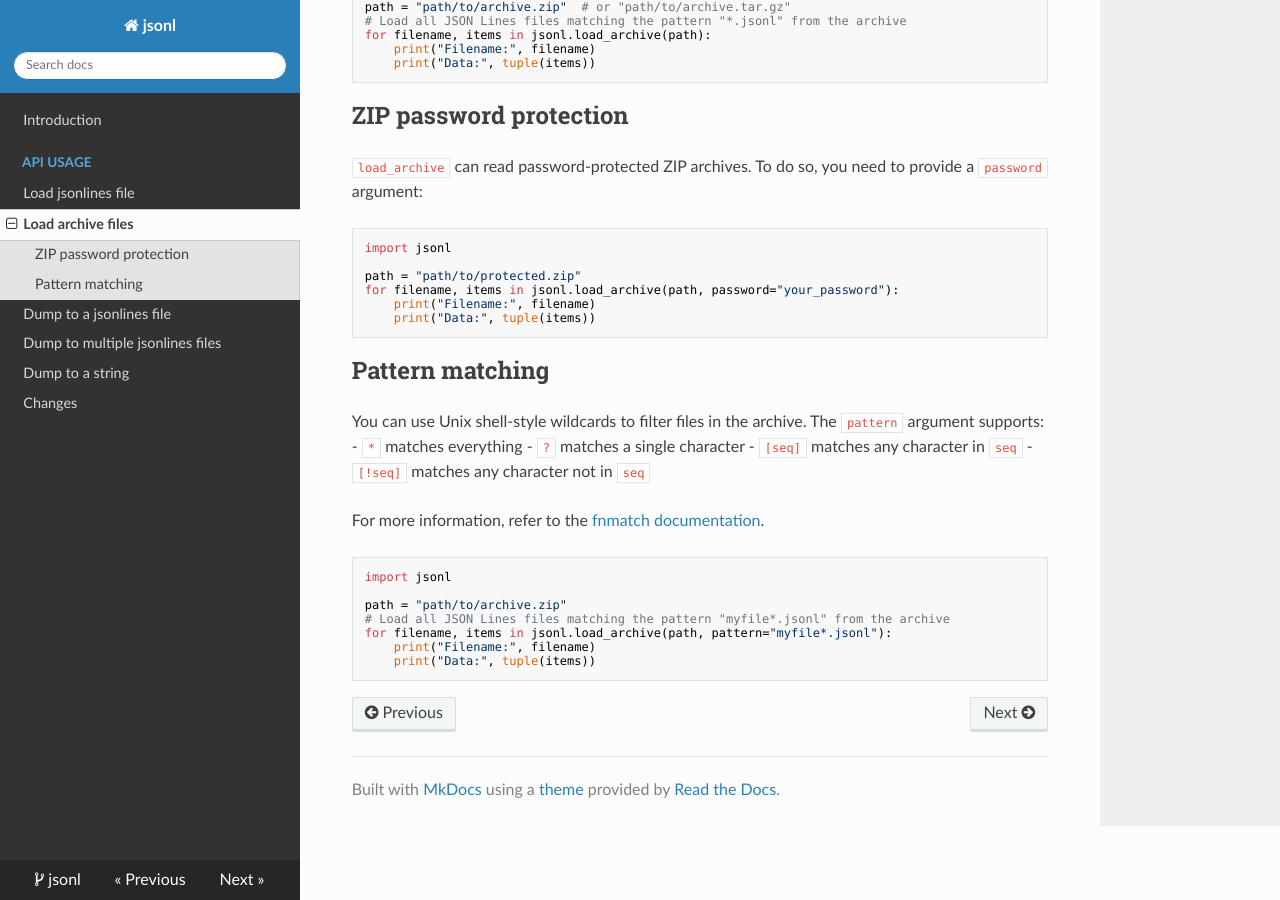
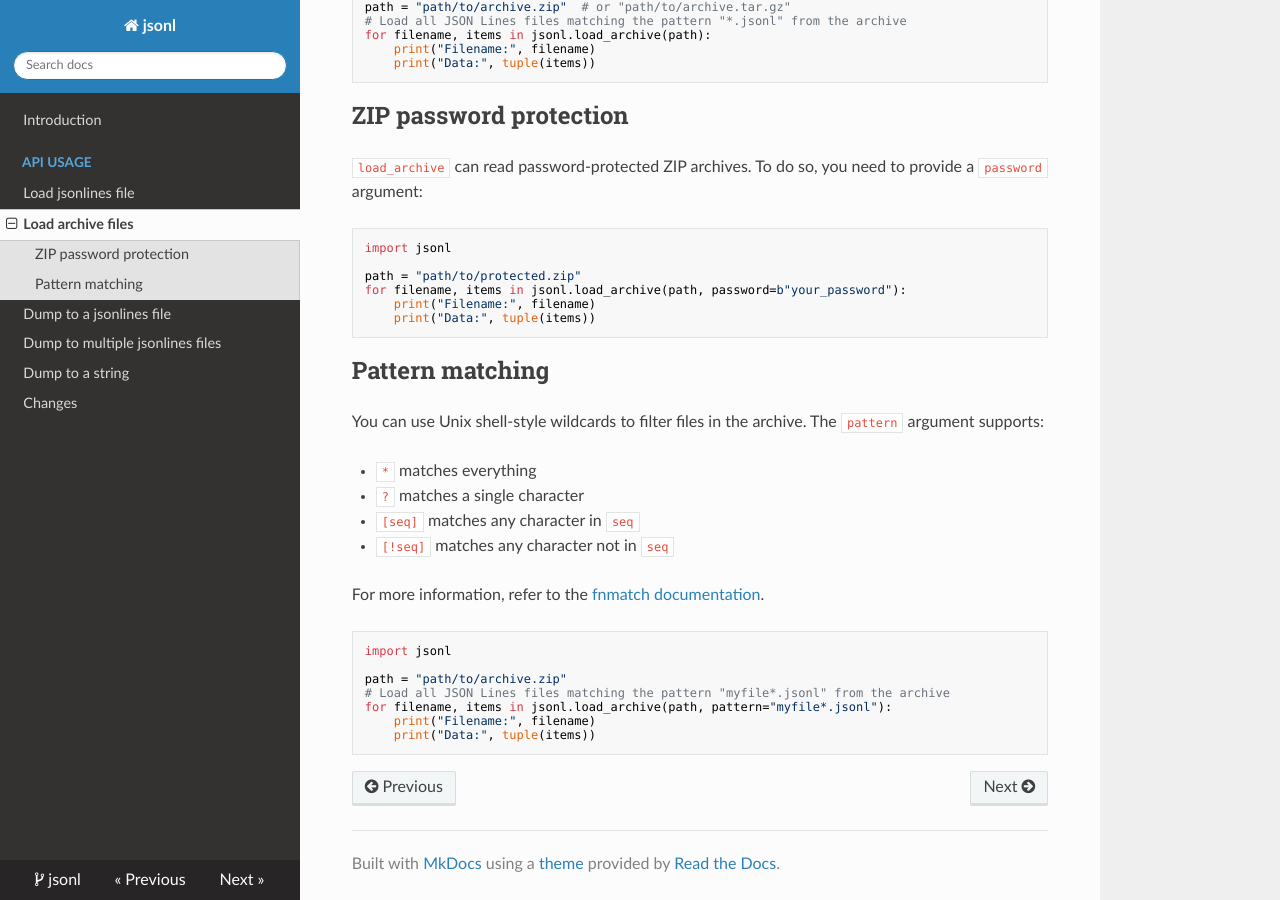
Before and after one commit to rmoralespp/jsonl, an MkDocs documentation site: the page built from docs/load_archive.md, in a window 1280 px wide and 900 px high, scrolled down 554 px. Built offline with MkDocs 1.6.1, drawn with Linux system fonts in a browser that asks for light colours; nearby versions of some CDN libraries.

Commit message:
Update documentation site

````diff
--- a/docs/load_archive.md
+++ b/docs/load_archive.md
@@ -32,7 +32,7 @@ for filename, items in jsonl.load_archive(path):
 import jsonl
 
 path = "path/to/protected.zip"
-for filename, items in jsonl.load_archive(path, password="your_password"):
+for filename, items in jsonl.load_archive(path, password=b"your_password"):
     print("Filename:", filename)
     print("Data:", tuple(items))
 ```
@@ -40,6 +40,7 @@ for filename, items in jsonl.load_archive(path, password="your_password"):
 ## Pattern matching
 
 You can use Unix shell-style wildcards to filter files in the archive. The `pattern` argument supports:
+
 - `*` matches everything
 - `?` matches a single character
 - `[seq]` matches any character in `seq`
````
